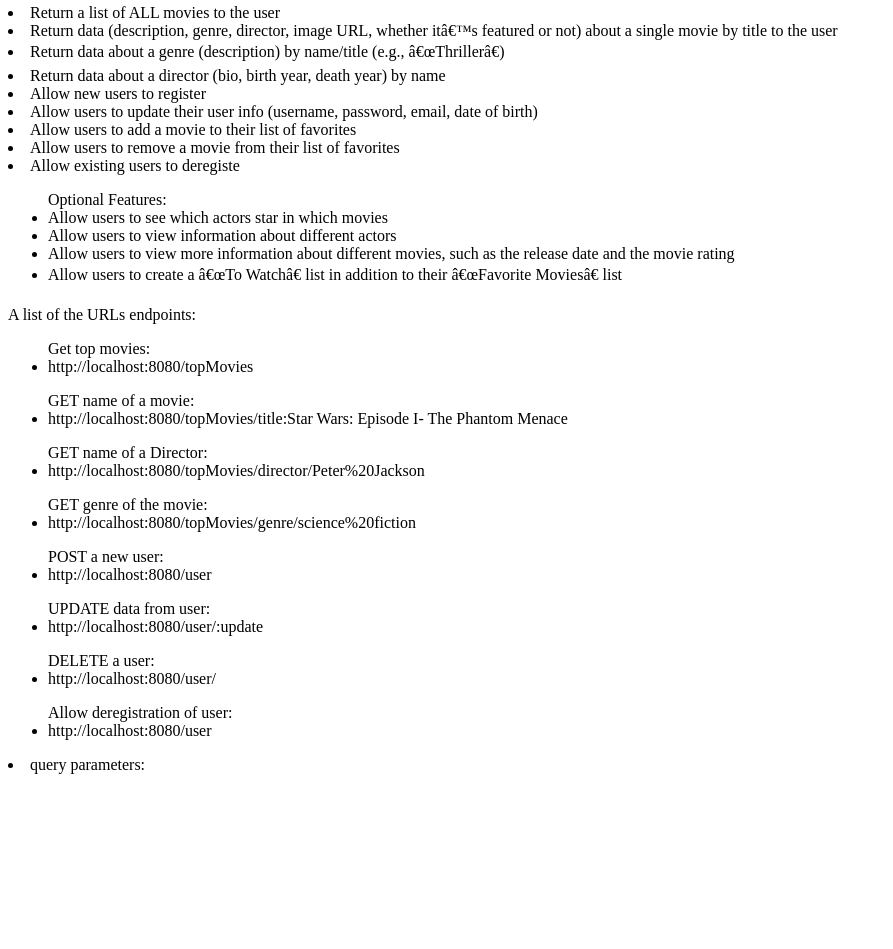
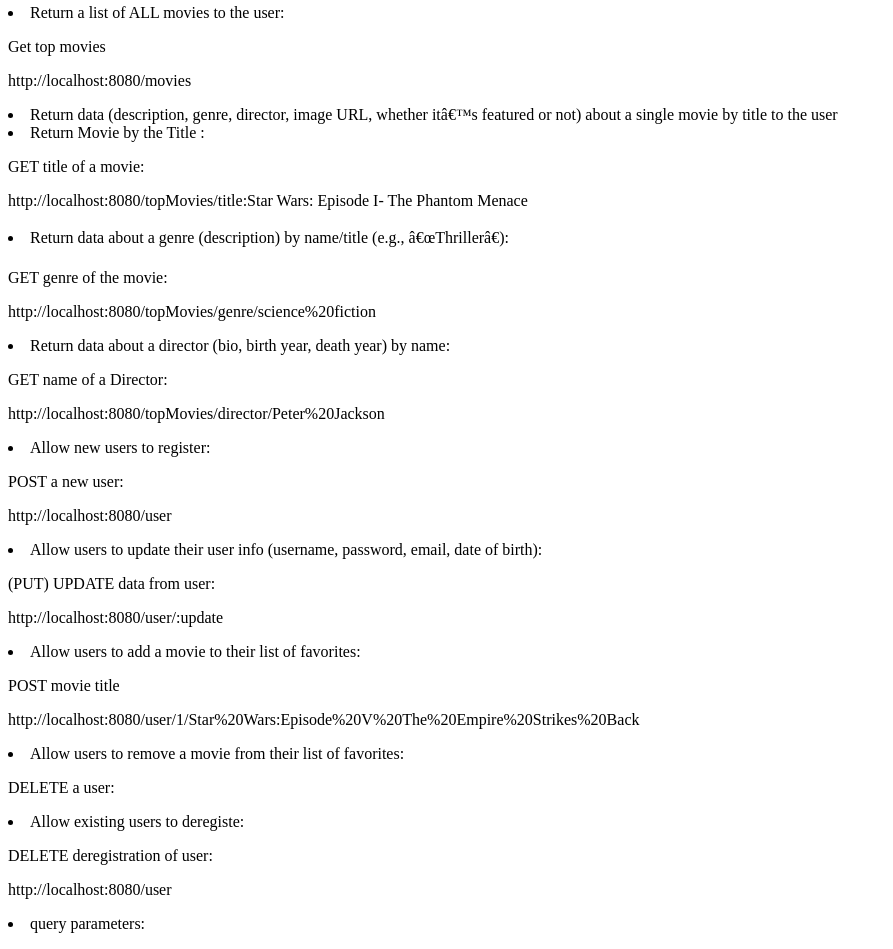
Before and after one commit to HerRA17/movies-couch_api, a website: page public/documentation.html in a window 1280 px wide. Shown: the part 230-1179 px from the top of the page, without its empty margins (0-893 px from the left). Before the commit the page ends 1020 px from the top, so only its background shows below. Drawn offline with Linux system fonts and the light colour scheme.

Commit message:
Update
updated structure of document.

```diff
--- a/public/documentation.html
+++ b/public/documentation.html
@@ -18,59 +18,61 @@
 
     </p>
     <ul>Essential Features:</ul>
-    <li>Return a list of ALL movies to the user
+        <li>Return a list of ALL movies to the user:
+            <p> Get top movies</p>
+            <p>http://localhost:8080/movies</p>
+        </li>
         <li>Return data (description, genre, director, image URL, whether it’s featured or not) about a
         single movie by title to the user</li>
-        <li>Return data about a genre (description) by name/title (e.g., “Thriller”)</li>
-        <li>Return data about a director (bio, birth year, death year) by name</li>
-        <li>Allow new users to register</li>
-        <li>Allow users to update their user info (username, password, email, date of birth)</li>
-        <li>Allow users to add a movie to their list of favorites</li>
-        <li>Allow users to remove a movie from their list of favorites</li>
-        <li>Allow existing users to deregiste</li>
-    <ul>Optional Features:
+
+        <li>Return Movie by the Title :
+            <p>GET title of a movie: </p>
+            <p>http://localhost:8080/topMovies/title:Star Wars: Episode I- The Phantom Menace</p>
+        </li>
+
+        <li>Return data about a genre (description) by name/title (e.g., “Thriller”):
+            <p>GET genre of the movie:</p>
+            <p>http://localhost:8080/topMovies/genre/science%20fiction</p>
+        </li>
+
+        <li>Return data about a director (bio, birth year, death year) by name:
+            <p>GET name of a Director:</p>
+            <p>http://localhost:8080/topMovies/director/Peter%20Jackson</p>
+        </li>
+
+        <li>Allow new users to register:
+            <p>POST a new user:</p>
+            <p>http://localhost:8080/user</p>
+        </li>
+
+        <li>Allow users to update their user info (username, password, email, date of birth):
+            <p>(PUT) UPDATE data from user:</p>
+            <p>http://localhost:8080/user/:update</p>
+        </li>
+
+        <li>Allow users to add a movie to their list of favorites:
+            <p>POST movie title</p>
+            <p>http://localhost:8080/user/1/Star%20Wars:Episode%20V%20The%20Empire%20Strikes%20Back</p>
+        </li>
+
+        <li>Allow users to remove a movie from their list of favorites:
+            <p>DELETE a user:</p>
+            <p></p>
+        </li>
+
+        <li>Allow existing users to deregiste:
+            <p>DELETE deregistration of user:</p>
+            <p>http://localhost:8080/user</p>
+        </li>
+    <!-- <ul>Optional Features:
         <li>Allow users to see which actors star in which movies</li>
         <li>Allow users to view information about different actors</li>
         <li>Allow users to view more information about different movies, such as the release date and
             the movie rating</li>
         <li>Allow users to create a “To Watch” list in addition to their “Favorite Movies” list
-        </li>
-    </ul>
-    <p>A list of the URLs endpoints:
-    <ul> Get top movies:
-        <li>http://localhost:8080/topMovies</li>
-    </ul>
-    <ul> GET name of a movie:
-        <li>http://localhost:8080/topMovies/title:Star Wars: Episode I- The Phantom Menace</li>
-        <!-- <li>http://localhost:8080/topMovies/title:Star Wars: Episode II- Attack of The Clones</li>
-        <li>http://localhost:8080/topMovies/title:Star Wars: Episode III- Revenge of The Sith</li>
-        <li>http://localhost:8080/topMovies/title:Star Wars: Episode VI- Return of the Jedi</li>
-        <li>http://localhost:8080/topMovies/title:Star Wars: Episode V- The Empire Strikes Back</li> not sure if I should have as such the endpoints
-        <li>http://localhost:8080/topMovies/title:Star Wars: Episode IV- A New Hope</li>
-        <li>http://localhost:8080/topMovies/title:Avengers: Infinity War</li>
-        <li>http://localhost:8080/topMovies/title:The Lord of the Rings: The Fellowship of the Ring</li>
-        <li>http://localhost:8080/topMovies/title:The Lord of the Rings: The Two Towers</li>
-        <li>http://localhost:8080/topMovies/title:The Lord of the Rings: The Return of the King</li> -->
-    </ul>
-    <ul>GET name of a Director:
-        <li>http://localhost:8080/topMovies/director/Peter%20Jackson</li>
-    </ul>
-    <ul>GET genre of the movie:
-        <li>http://localhost:8080/topMovies/genre/science%20fiction</li>
-    </ul>
-    <ul>POST a new user:
-        <li>http://localhost:8080/user</li>
-    </ul>
-    <ul>UPDATE data from user:
-        <li>http://localhost:8080/user/:update</li>
-    </ul>
-    <ul>DELETE a user:
-        <li>http://localhost:8080/user/</li>
-    </ul>
-    <ul>Allow deregistration of user:
-        <li>http://localhost:8080/user</li>
-    </ul>
-    <li>query parameters:</li> <!--Not sure what to write there yet   -->
+        </li> -->
+
+    <li>query parameters:</li> <!-- Not sure what to write there yet   -->
     </p>
 </body>
 </html>
```
